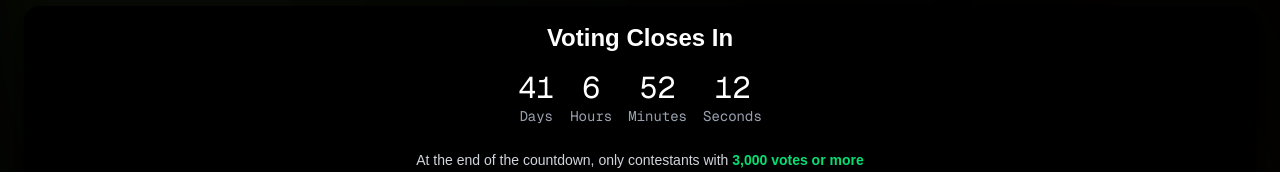
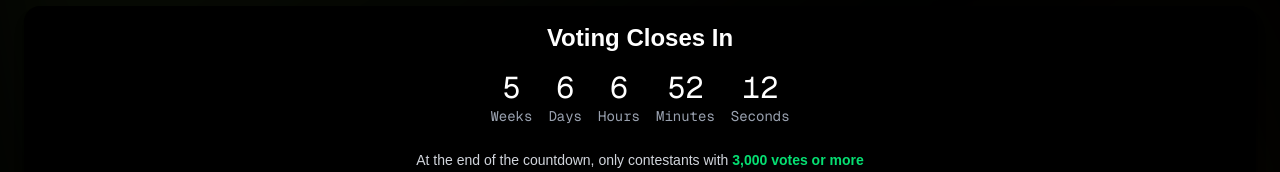
Before and after one commit to amarachi-nwokocha/voting-app2, a Next.js app: page /votes/results in a window 1280 px wide. Shown: the part 210-382 px from the top of the page. Built offline with nearby package versions, Linux system fonts and the light colour scheme; no server answers.

Commit message:
added weeks to the countdown timer

```diff
--- a/app/components/ui/Countdown.tsx
+++ b/app/components/ui/Countdown.tsx
@@ -3,6 +3,7 @@
 import { useEffect, useState } from "react";
 
 type TimeLeft = {
+  weeks: number;
   days: number;
   hours: number;
   minutes: number;
@@ -11,6 +12,7 @@ type TimeLeft = {
 
 export default function CountdownTimer() {
   const [timeLeft, setTimeLeft] = useState<TimeLeft>({
+    weeks: 0,
     days: 0,
     hours: 0,
     minutes: 0,
@@ -30,12 +32,17 @@ export default function CountdownTimer() {
       const diff = targetDate.getTime() - currentTime.getTime();
 
       if (diff <= 0) {
-        setTimeLeft({ days: 0, hours: 0, minutes: 0, seconds: 0 });
+        setTimeLeft({ weeks: 0, days: 0, hours: 0, minutes: 0, seconds: 0 });
         return;
       }
 
+      const totalDays = Math.floor(diff / (1000 * 60 * 60 * 24));
+      const weeks = Math.floor(totalDays / 7);
+      const remainingDays = totalDays % 7;
+
       setTimeLeft({
-        days: Math.floor(diff / (1000 * 60 * 60 * 24)),
+        weeks: weeks,
+        days: remainingDays,
         hours: Math.floor((diff / (1000 * 60 * 60)) % 24),
         minutes: Math.floor((diff / (1000 * 60)) % 60),
         seconds: Math.floor((diff / 1000) % 60),
@@ -56,6 +63,10 @@ export default function CountdownTimer() {
   </h3>
 
   <div className="flex justify-center gap-4 text-3xl font-mono">
+    <div className="flex flex-col items-center">
+      <span>{timeLeft.weeks}</span>
+      <span className="text-sm text-gray-400">Weeks</span>
+    </div>
     <div className="flex flex-col items-center">
       <span>{timeLeft.days}</span>
       <span className="text-sm text-gray-400">Days</span>
```
